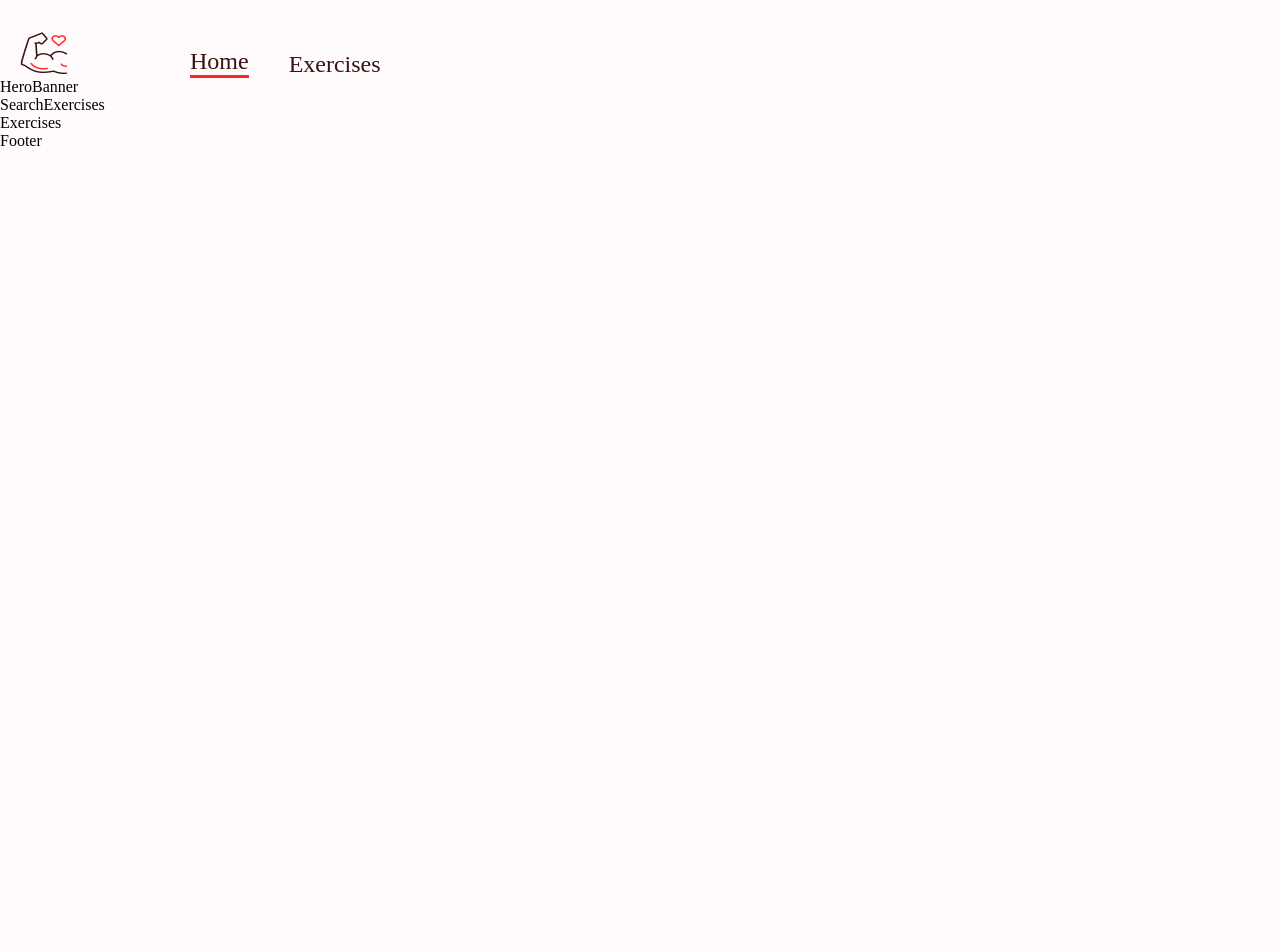
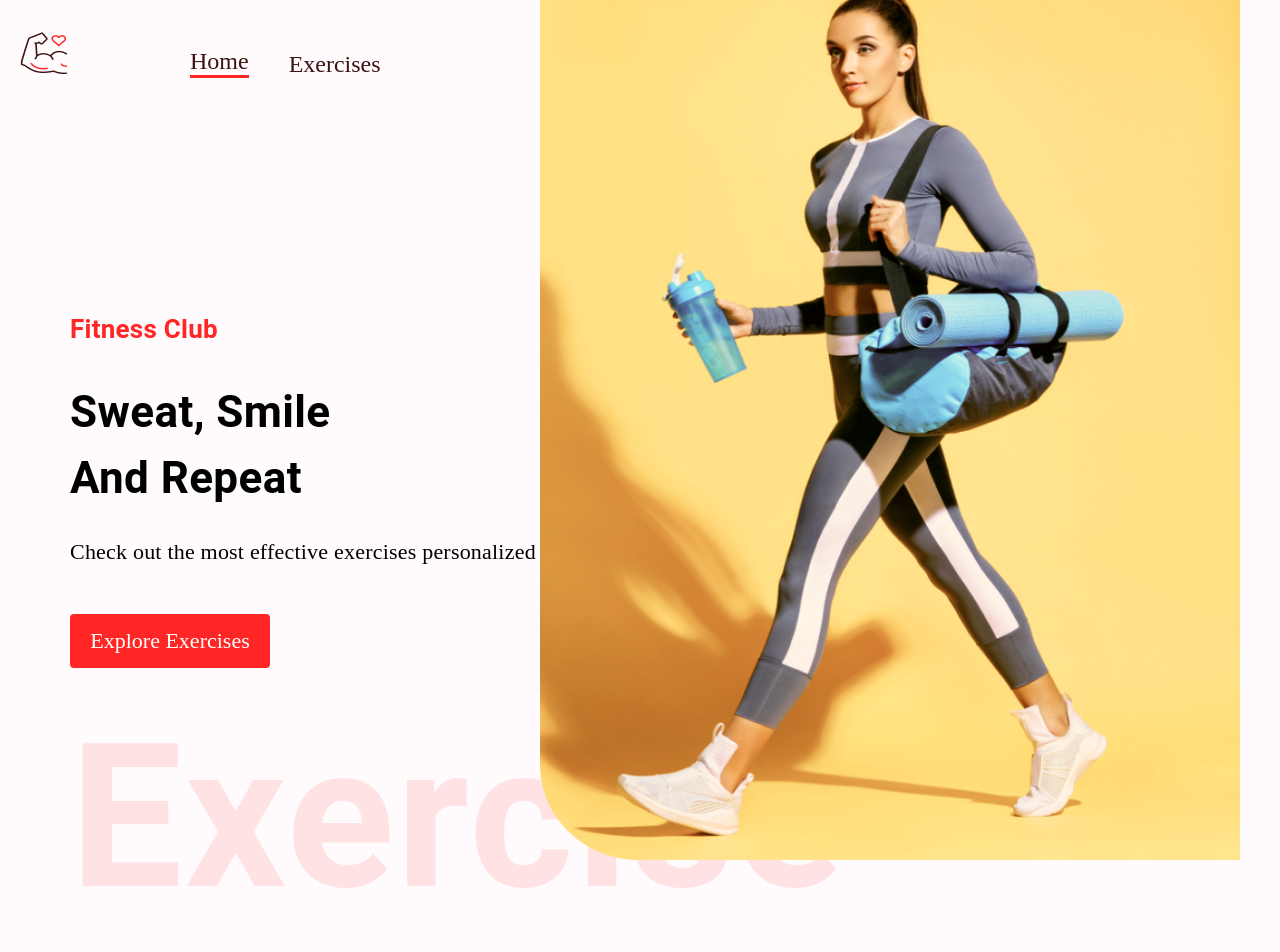
Before and after one commit to juntetsu/240215_React-Fitness-App, a React (Create React App) app: page / in a window 1280 px wide. Shown: the top 952 px of the page. Before the commit the page ends 800 px from the top, so only its background shows below. Built offline with nearby package versions, Linux system fonts and the light colour scheme.

Commit message:
HeroBanner

```diff
--- a/src/components/HeroBanner.js
+++ b/src/components/HeroBanner.js
@@ -1,9 +1,69 @@
-import React from 'react'
+import React from "react";
+import { Box, Stack, Typography, Button } from "@mui/material";
+import HeroBannerImage from "../assets/images/banner.png";
 
 const HeroBanner = () => {
   return (
-    <div>HeroBanner</div>
-  )
-}
+    <Box
+      sx={{
+        mt: { lg: "212px", xs: "70px" },
+        ml: { sm: "50px" },
+      }}
+      position="relative"
+      p="20px"
+    >
+      <Typography color="#FF2625" fontWeight="600" fontSize="26px">
+        Fitness Club
+      </Typography>
+      <Typography
+        fontWeight={700}
+        sx={{ fontSize: { lg: "44px", xs: "40px" } }}
+        mb="23px"
+        mt="30px"
+      >
+        Sweat, Smile <br />
+        And Repeat
+      </Typography>
+      <Typography fontSize="22px" fontFamily="Alegreya" lineHeight="35px">
+        Check out the most effective exercises personalized to you
+      </Typography>
+      <Stack>
+        <a
+          href="#exercises"
+          style={{
+            marginTop: "45px",
+            textDecoration: "none",
+            width: "200px",
+            textAlign: "center",
+            background: "#FF2625",
+            padding: "14px",
+            fontSize: "22px",
+            textTransform: "none",
+            color: "white",
+            borderRadius: "4px",
+          }}
+        >
+          Explore Exercises
+        </a>
+      </Stack>
+      <Typography
+        fontWeight={600}
+        color="#FF2625"
+        sx={{
+          opacity: "0.1",
+          display: { lg: "block", xs: "none" },
+          fontSize: "200px",
+        }}
+      >
+        Exercise
+      </Typography>
+      <img
+        src={HeroBannerImage}
+        alt="hero-banner"
+        className="hero-banner-img"
+      />
+    </Box>
+  );
+};
 
-export default HeroBanner
+export default HeroBanner;
```
